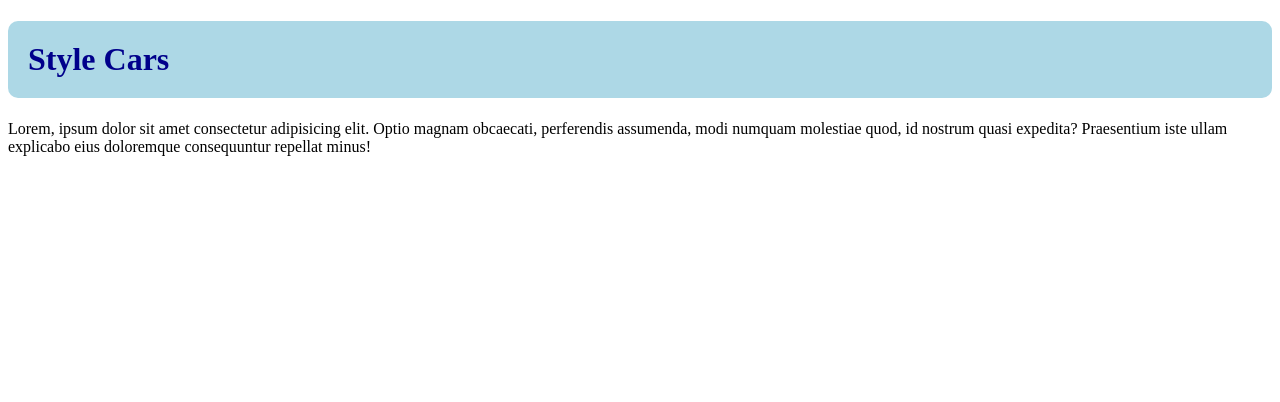
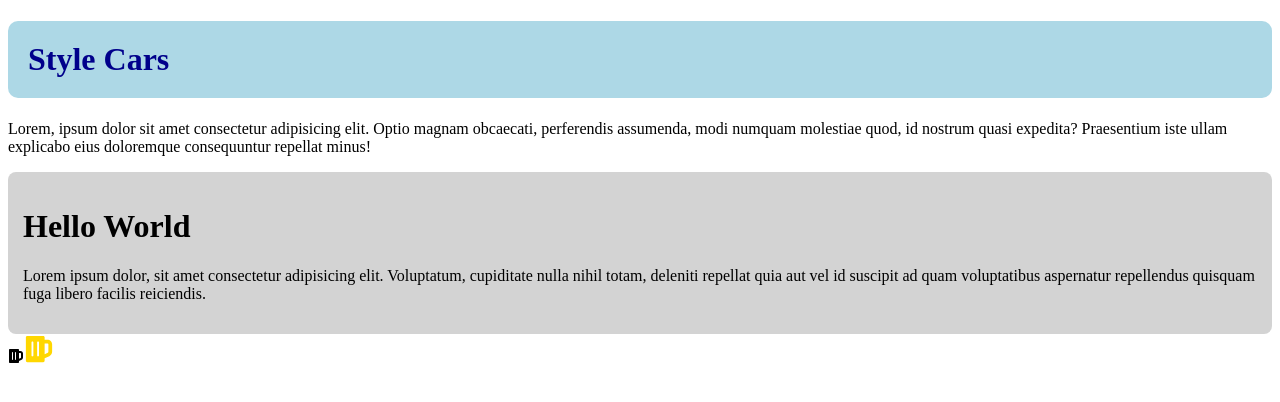
Before and after one commit to DNishadini/React_Monster, a React (Vite) app: page / in a window 1280 px wide. Shown: the top 402 px of the page. Built offline with nearby package versions, Linux system fonts and the light colour scheme.

Commit message:
React Icons

```diff
--- a/package.json
+++ b/package.json
@@ -11,7 +11,8 @@
   },
   "dependencies": {
     "react": "^19.2.0",
-    "react-dom": "^19.2.0"
+    "react-dom": "^19.2.0",
+    "react-icons": "^5.5.0"
   },
   "devDependencies": {
     "@eslint/js": "^9.39.1",
--- a/src/App.jsx
+++ b/src/App.jsx
@@ -1,12 +1,13 @@
-import Weather from "./components/Weather";
-import UserStatus from "./components/UserStatus";
-import Greeting from "./components/Greeting";
 import StyleCard from "./components/styles/StyleCard";
+import ProfileCard from "./components/styles/ProfileCard";
+import Icon from "./components/styles/Icon";
 
 const App = () => {
   return (
     <div>
       <StyleCard />
+      <ProfileCard />
+      <Icon />
     </div>
   );
 };
--- /dev/null
+++ b/src/components/styles/Icon.jsx
@@ -0,0 +1,12 @@
+import { FaBeer } from "react-icons/fa";
+
+function Icon() {
+  return (
+    <div>
+      <FaBeer />
+      <FaBeer size={30} color="gold" />
+    </div>
+  );
+}
+
+export default Icon;
--- /dev/null
+++ b/src/components/styles/ProfileCard.jsx
@@ -0,0 +1,23 @@
+import React from "react";
+
+function ProfileCard() {
+  const styles = {
+    backgroundColor: "lightgray",
+    padding: "15px",
+    borderRadius: "8px",
+    color: "black",
+  };
+
+  return (
+    <div style={styles}>
+      <h1>Hello World</h1>
+      <p>
+        Lorem ipsum dolor, sit amet consectetur adipisicing elit. Voluptatum,
+        cupiditate nulla nihil totam, deleniti repellat quia aut vel id suscipit
+        ad quam voluptatibus aspernatur repellendus quisquam fuga libero facilis
+        reiciendis.
+      </p>
+    </div>
+  );
+}
+export default ProfileCard;
```
Also changed, not shown: 1 other file (tests, documents, lock files or other folders).
